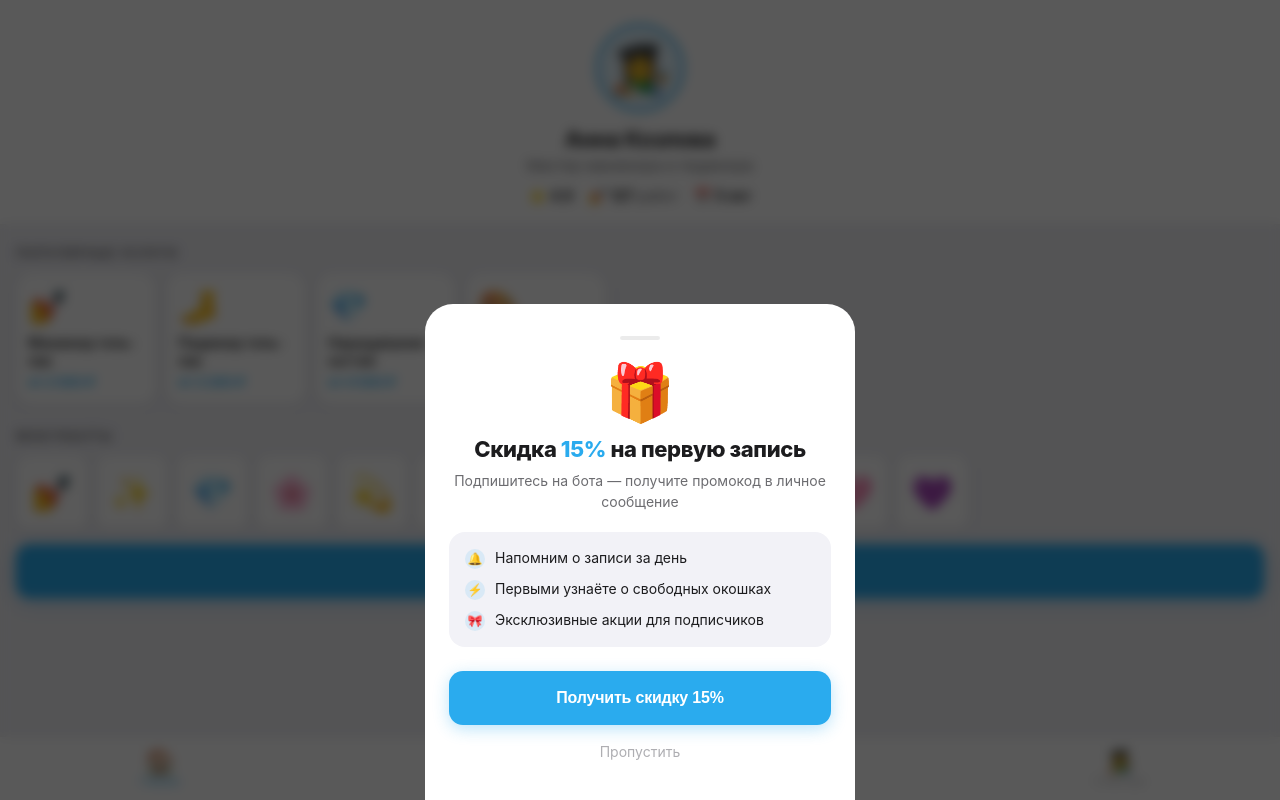
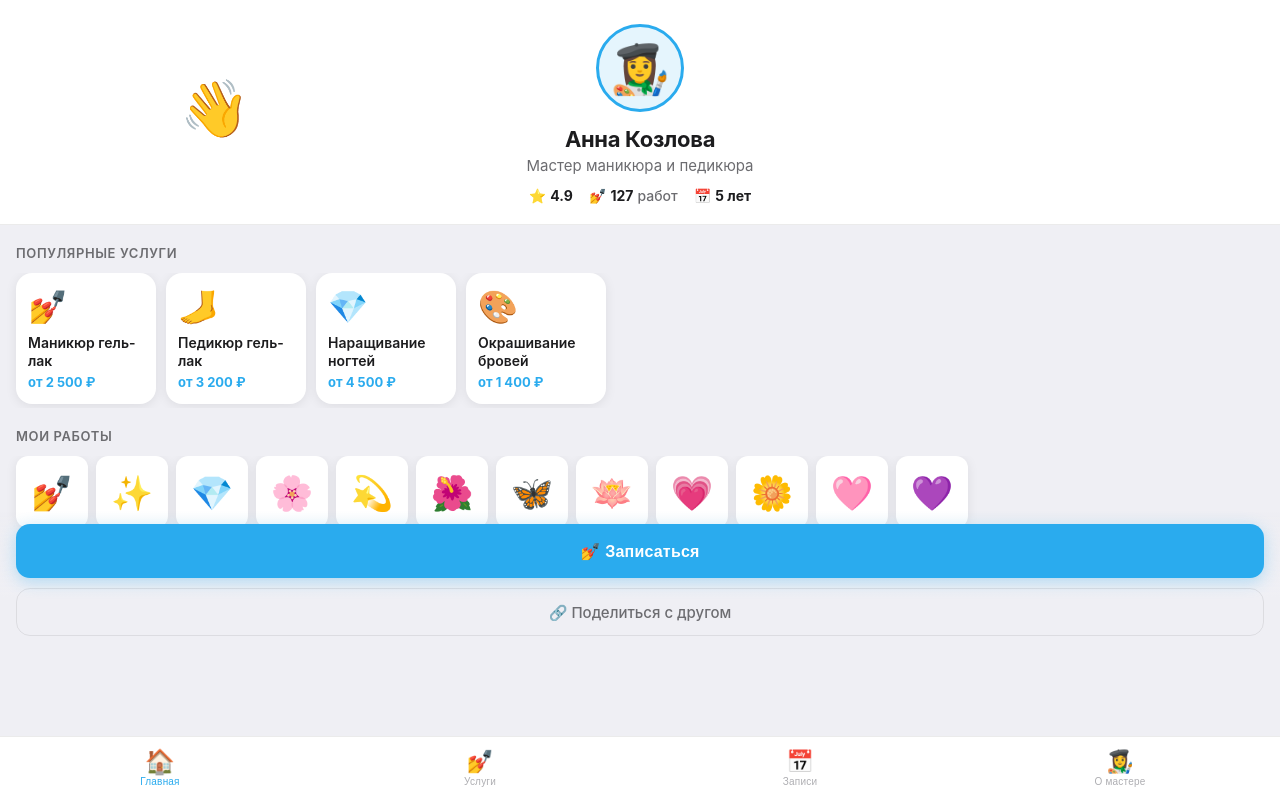
Before and after one commit to Allusa394/tg-beauty-catalog, a plain HTML site: page tg-app/index.html in a window 1280 px wide. Drawn offline with Linux system fonts and the light colour scheme.

Commit message:
Add onboarding screen, share button, configure bot via API

```diff
--- a/tg-app/app.js
+++ b/tg-app/app.js
@@ -221,10 +221,13 @@ function renderHome() {
       `).join('')}
     </div>
 
-    <!-- Кнопка записаться -->
+    <!-- Кнопки действий -->
     <div class="main-btn-wrap pb-tab">
       <button class="main-btn" onclick="switchTab('catalog')">
         💅 Записаться
+      </button>
+      <button class="share-btn" onclick="shareBot()">
+        🔗 Поделиться с другом
       </button>
     </div>
   `;
@@ -862,10 +865,68 @@ function init() {
       splash.style.display = 'none';
       document.getElementById('app').classList.remove('hidden');
       document.getElementById('tab-bar').classList.remove('hidden');
-      // Показать оффер при первом визите
-      showOfferIfNeeded();
+      // Показать онбординг (или оффер) при первом визите
+      showOnboardingIfNeeded();
     }, 300);
   }, 1200);
+}
+
+/* ── Онбординг ── */
+function showOnboardingIfNeeded() {
+  if (localStorage.getItem('onboarding_done')) {
+    showOfferIfNeeded();
+    return;
+  }
+  // Обращение по имени из Telegram
+  const firstName = tg?.initDataUnsafe?.user?.first_name;
+  if (firstName) {
+    document.getElementById('onboarding-title').textContent = `Привет, ${firstName}! 👋`;
+  }
+  setTimeout(() => {
+    document.getElementById('onboarding-overlay').classList.remove('hidden');
+  }, 400);
+}
+
+function closeOnboarding() {
+  localStorage.setItem('onboarding_done', '1');
+  haptic('medium');
+  const overlay = document.getElementById('onboarding-overlay');
+  overlay.classList.add('hiding');
+  setTimeout(() => {
+    overlay.classList.add('hidden');
+    overlay.classList.remove('hiding');
+    showOfferIfNeeded();
+  }, 320);
+}
+
+/* ── Поделиться ── */
+function shareBot() {
+  haptic('light');
+  const url = `https://t.me/${MASTER.botUsername}?start=from_share`;
+  const text = `Записывайся к мастеру маникюра онлайн — удобно и быстро 💅`;
+  if (tg) {
+    tg.showPopup({
+      title: 'Поделиться с другом',
+      message: 'Отправь другу ссылку на запись к мастеру 💅',
+      buttons: [
+        { id: 'share', type: 'default', text: 'Отправить в Telegram' },
+        { id: 'copy', type: 'default', text: 'Скопировать ссылку' },
+        { type: 'cancel', text: 'Закрыть' }
+      ]
+    }, (btnId) => {
+      if (btnId === 'share') {
+        tg.openTelegramLink(`https://t.me/share/url?url=${encodeURIComponent(url)}&text=${encodeURIComponent(text)}`);
+      } else if (btnId === 'copy') {
+        navigator.clipboard?.writeText(url).then(() => {
+          hapticNotify('success');
+          tg.showAlert('Ссылка скопирована!');
+        });
+      }
+    });
+  } else {
+    navigator.clipboard?.writeText(url);
+    alert('Ссылка скопирована: ' + url);
+  }
 }
 
 /* ── Оффер-модалка ── */
--- a/tg-app/index.html
+++ b/tg-app/index.html
@@ -103,6 +103,33 @@
   </nav>
 
   <!-- ═══════════════════════════════════════
+       ОНБОРДИНГ (самый первый визит)
+       ═══════════════════════════════════════ -->
+  <div id="onboarding-overlay" class="hidden">
+    <div class="offer-card">
+      <div class="offer-drag-handle"></div>
+      <div class="offer-emoji">👋</div>
+      <div class="offer-title" id="onboarding-title">Привет!</div>
+      <div class="offer-subtitle">Рада видеть тебя у Анны Козловой — мастера маникюра и педикюра</div>
+      <div class="offer-bullets">
+        <div class="offer-bullet">
+          <div class="offer-bullet-dot">💅</div>
+          <span>Смотри услуги и цены — всё честно и подробно</span>
+        </div>
+        <div class="offer-bullet">
+          <div class="offer-bullet-dot">📅</div>
+          <span>Записывайся онлайн — выбирай удобное время</span>
+        </div>
+        <div class="offer-bullet">
+          <div class="offer-bullet-dot">🎁</div>
+          <span>Подпишись на бота — получи скидку 15% на первую запись</span>
+        </div>
+      </div>
+      <button class="offer-cta" onclick="closeOnboarding()">Начать 💅</button>
+    </div>
+  </div>
+
+  <!-- ═══════════════════════════════════════
        ОФФЕР-МОДАЛКА (первый визит)
        ═══════════════════════════════════════ -->
   <div id="offer-overlay" class="hidden">
--- a/tg-app/style.css
+++ b/tg-app/style.css
@@ -1606,6 +1606,27 @@ button:focus-visible { outline: 2px solid var(--accent); }
   font-family: inherit;
 }
 
+/* ── Кнопка поделиться ── */
+.share-btn {
+  width: 100%;
+  height: 48px;
+  background: transparent;
+  border: 1.5px solid var(--border);
+  color: var(--text-secondary);
+  border-radius: var(--radius-btn);
+  font-size: 15px;
+  font-weight: 500;
+  cursor: pointer;
+  margin-top: 10px;
+  font-family: inherit;
+  transition: background 0.15s, color 0.15s;
+}
+
+.share-btn:active {
+  background: var(--bg-input);
+  color: var(--text-primary);
+}
+
 /* — Скрытие — */
 .hidden { display: none !important; }
 
```
